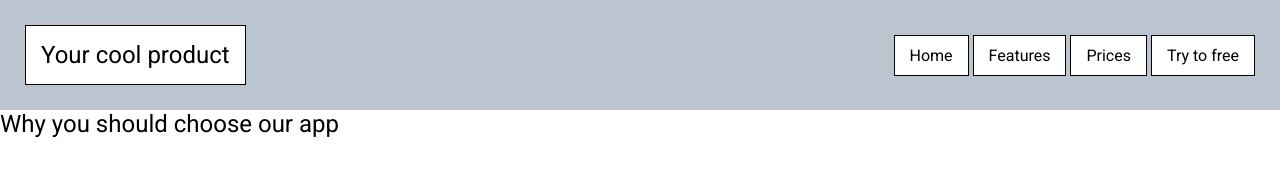
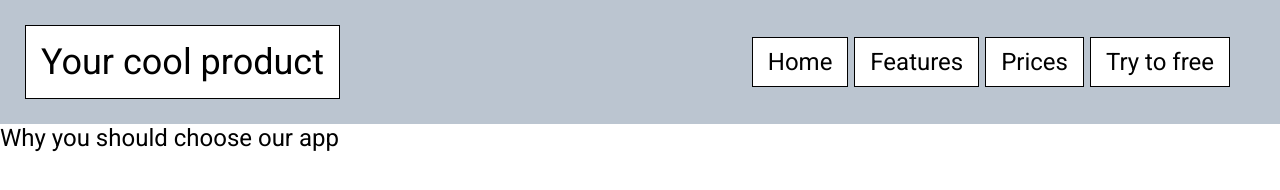
Before and after one commit to smirnovmykyta/WBS-primer-project, a plain HTML site: page index.html in a window 1280 px wide. Drawn offline with Linux system fonts and the light colour scheme.

Commit message:
fix font size

```diff
--- a/index.html
+++ b/index.html
@@ -14,10 +14,10 @@
       <nav class="navbar-container">
         <div class="navbar-logo"><h1>Your cool product</h1></div>
         <div class="navbar-links-container">
-          <a class="home link" href="#">Home</a>
-          <a class="features link" href="#">Features</a>
-          <a class="prices link" href="#">Prices</a>
-          <a class="try-to-free link" href="#">Try to free</a>
+          <a class="link" href="#">Home</a>
+          <a class="link" href="#">Features</a>
+          <a class="link" href="#">Prices</a>
+          <a class="link" href="#">Try to free</a>
         </div>
       </nav>
     </header>
--- a/styles.css
+++ b/styles.css
@@ -40,6 +40,7 @@
   width: 100%;
   align-items: center;
   background-color: var(--clr-light-gray);
+  font-size: 1.5rem;
 }
 
 .navbar-logo {
@@ -54,7 +55,7 @@ h1 {
 }
 
 .navbar-links-container {
-  margin: 25px;
+  margin: 25px 50px 25px 25px;
 }
 
 .link {
```
